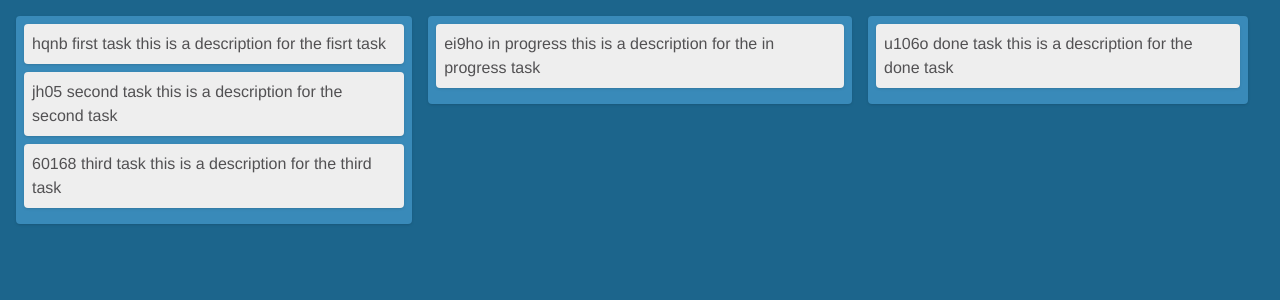
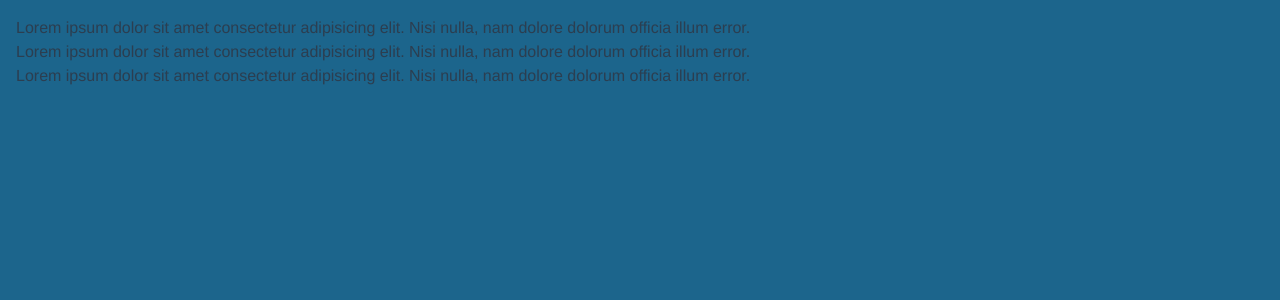
Before and after one commit to jiyuuki/workspace, a Vue app: page / in a window 1280 px wide. Shown: the top 300 px of the page. Built offline with nearby package versions, Linux system fonts and the light colour scheme.

Commit message:
flex flex-col items-start

```diff
--- a/src/views/WorkSpaceView.vue
+++ b/src/views/WorkSpaceView.vue
@@ -1,6 +1,6 @@
 <template>
   <div class="workspace">
-    <div class="flex flex-row items-start">
+    <!-- <div class="flex flex-row items-start">
       <div
         v-for="column of workspace.columns"
         :key="column.name"
@@ -17,6 +17,11 @@
           {{ task.user }}
         </div>
       </div>
+    </div> -->
+    <div class="flex flex-col items-start">
+      <div>Lorem ipsum dolor sit amet consectetur adipisicing elit. Nisi nulla, nam dolore dolorum officia illum error.</div>
+      <div>Lorem ipsum dolor sit amet consectetur adipisicing elit. Nisi nulla, nam dolore dolorum officia illum error.</div>
+      <div>Lorem ipsum dolor sit amet consectetur adipisicing elit. Nisi nulla, nam dolore dolorum officia illum error.</div>
     </div>
   </div>
 </template>
```
